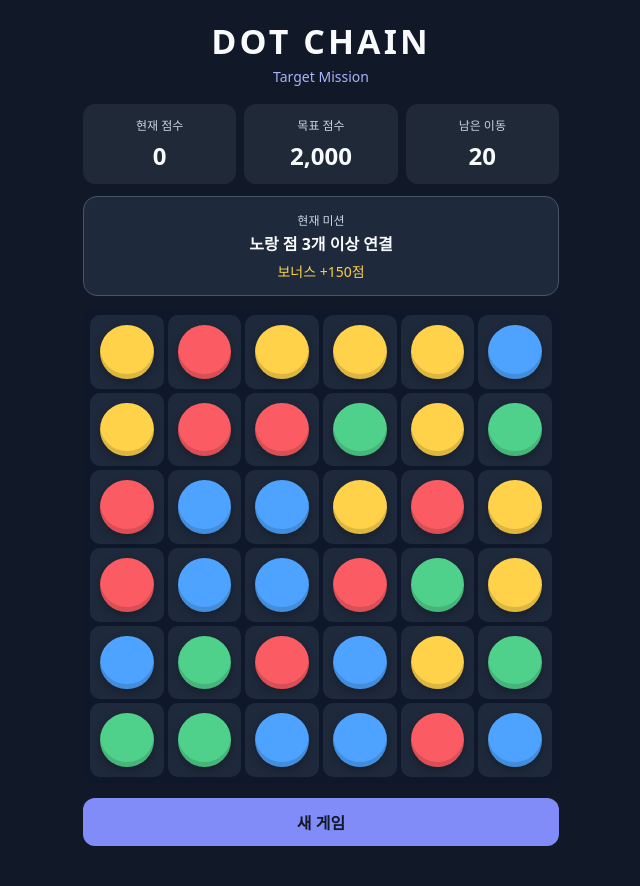
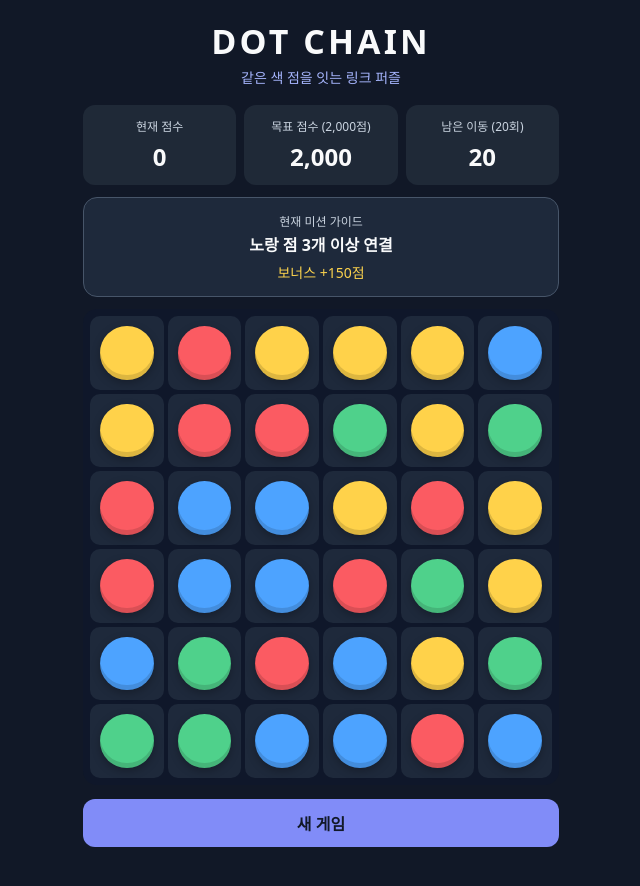
Before and after one commit to roy3438/dot-chanin-game, a plain HTML site: page index.html in a window 1280 px wide. Shown: the whole page, without its empty margins (319-959 px from the left). Drawn offline with Linux system fonts and the light colour scheme.

Commit message:
AI approved change for issue #5

```diff
--- a/index.html
+++ b/index.html
@@ -50,15 +50,15 @@ h1 { font-size: clamp(25px, 7vw, 34px); letter-spacing: 0.09em; margin: 0; }
   <main class="app">
     <header class="heading">
       <h1>DOT CHAIN</h1>
-      <p>Target Mission</p>
+      <p>같은 색 점을 잇는 링크 퍼즐</p>
     </header>
     <section class="stats" aria-label="게임 정보">
       <div><span>현재 점수</span><strong id="score">0</strong></div>
-      <div><span>목표 점수</span><strong>2,000</strong></div>
-      <div><span>남은 이동</span><strong id="moves">20</strong></div>
+      <div><span>목표 점수 (2,000점)</span><strong>2,000</strong></div>
+      <div><span>남은 이동 (20회)</span><strong id="moves">20</strong></div>
     </section>
     <section class="mission" aria-live="polite">
-      <span class="mission-title">현재 미션</span>
+      <span class="mission-title">현재 미션 가이드</span>
       <strong id="mission-text">준비 중</strong>
       <span id="mission-bonus">보너스 +0점</span>
     </section>
```
